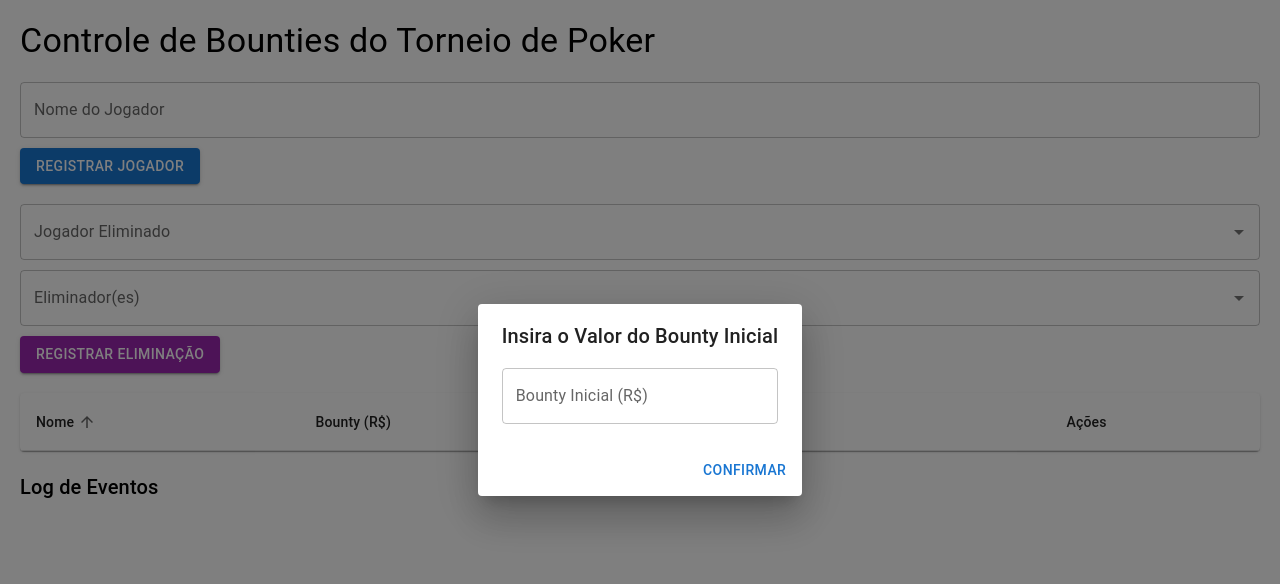
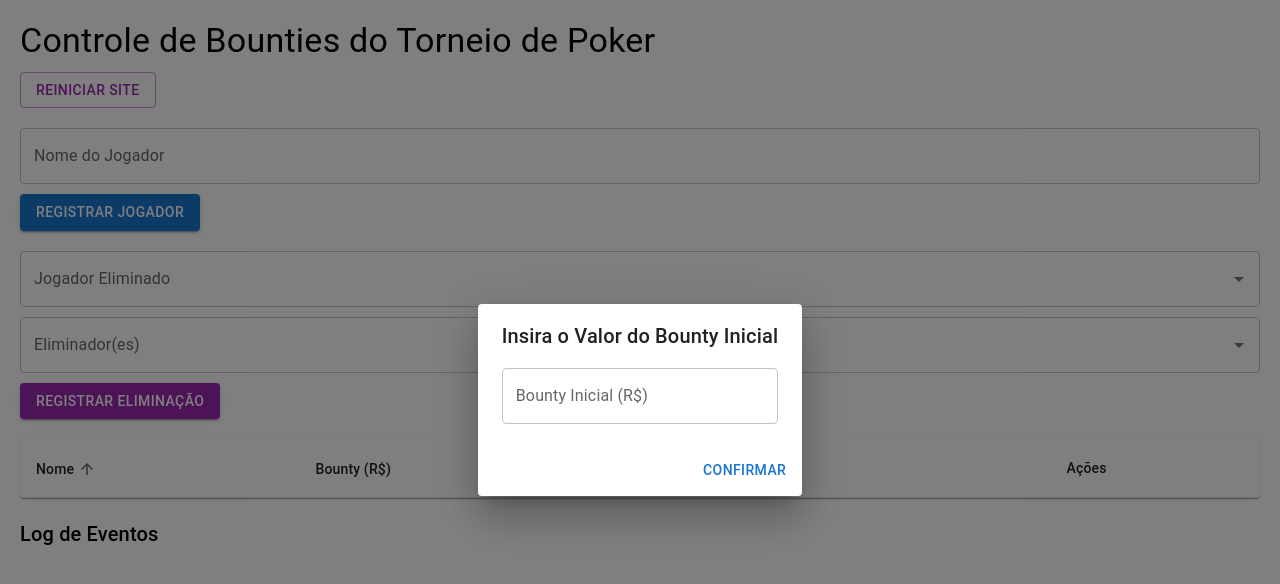
Before and after one commit to lucas-goulart/progressiveko-frontend, a Next.js app: page / in a window 1280 px wide. Shown: the top 584 px of the page. Built offline with nearby package versions, Linux system fonts and the light colour scheme.

Commit message:
Update page.js

```diff
--- a/src/app/page.js
+++ b/src/app/page.js
@@ -299,11 +299,45 @@ function App() {
     setEditedPlayerData({});
   };
 
+  // Função para resetar todos os dados
+  const handleReset = () => {
+    const confirmed = window.confirm(
+      "Tem certeza de que deseja reiniciar o site? Todos os dados serão perdidos."
+    );
+    if (confirmed) {
+      if (typeof window !== "undefined") {
+        localStorage.clear();
+      }
+      setInitialBounty("");
+      setPlayers([]);
+      setLog([]);
+      setPlayerNames([]);
+      setSortConfig({ key: "name", direction: "asc" });
+      setPlayerName(null);
+      setEliminatedPlayerName(null);
+      setEliminatorNames([]);
+      setEditingPlayerName(null);
+      setEditedPlayerData({});
+      setIsInitialBountyDialogOpen(true);
+    }
+  };
+
   return (
     <div style={{ padding: 20 }}>
       <Typography variant="h4">
         Controle de Bounties do Torneio de Poker
       </Typography>
+
+      {/** Botão para resetar o site */}
+      <div style={{ marginTop: 10 }}>
+        <Button
+          variant="outlined"
+          color="secondary"
+          onClick={handleReset}
+        >
+          Reiniciar Site
+        </Button>
+      </div>
 
       {/** Dialogo do Bounty Inicial */}
       <Dialog open={isInitialBountyDialogOpen}>
```
